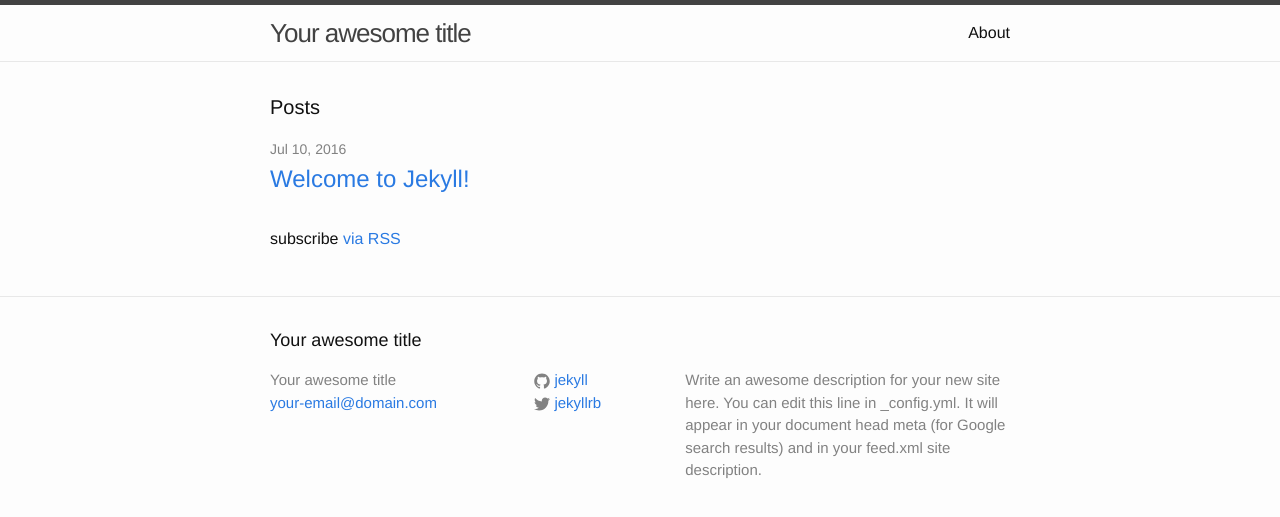
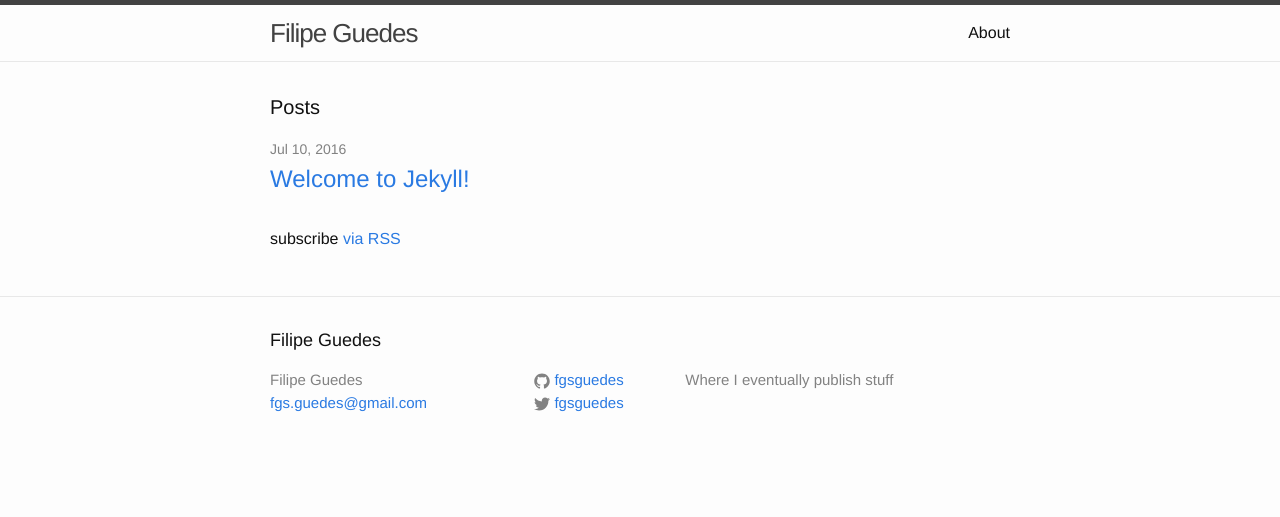
Before and after one commit to fgsguedes/fgsguedes.github.io, a Jekyll site: the page built from blog/index.html, in a window 1280 px wide. Shown: the top 517 px of the page. Built offline with Jekyll 4.4.1, drawn with Linux system fonts in a browser that asks for light colours.

Commit message:
Setting up _config.yml

```diff
--- a/blog/_config.yml
+++ b/blog/_config.yml
@@ -1,4 +1,4 @@
-# Welcome to Jekyll!
+# Welcome to Amplified for Jekyll!
 #
 # This config file is meant for settings that affect your whole blog, values
 # which you are expected to set up once and rarely need to edit after that.
@@ -6,16 +6,26 @@
 # 'jekyll serve'. If you change this file, please restart the server process.
 
 # Site settings
-title: Your awesome title
-email: your-email@domain.com
-description: > # this means to ignore newlines until "baseurl:"
-  Write an awesome description for your new site here. You can edit this
-  line in _config.yml. It will appear in your document head meta (for
-  Google search results) and in your feed.xml site description.
-baseurl: "" # the subpath of your site, e.g. /blog
-url: "http://yourdomain.com" # the base hostname & protocol for your site
-twitter_username: jekyllrb
-github_username:  jekyll
+title: Filipe Guedes
+email: fgs.guedes@gmail.com
+
+description: >
+  Where I eventually publish stuff
+
+baseurl: "/blog" # the subpath of your site, e.g. /blog
+url: "http://fgsguedes.com" # the base hostname & protocol for your site
+
+name: 'Filipe Guedes'
+bio: >
+  Android Developer at 99taxis and Kotlin advocate.
+  Addicted to keyboard shortcuts and efficiency.
+  Enjoy running, cycling and jugging.
+  All opinions are my own.
+  Spaces > Tabs, Emacs > Vi
+
+author_image: "/assets/images/author.jpg"
+twitter_username: fgsguedes
+github_username:  fgsguedes
 
 # Build settings
 markdown: kramdown
```
